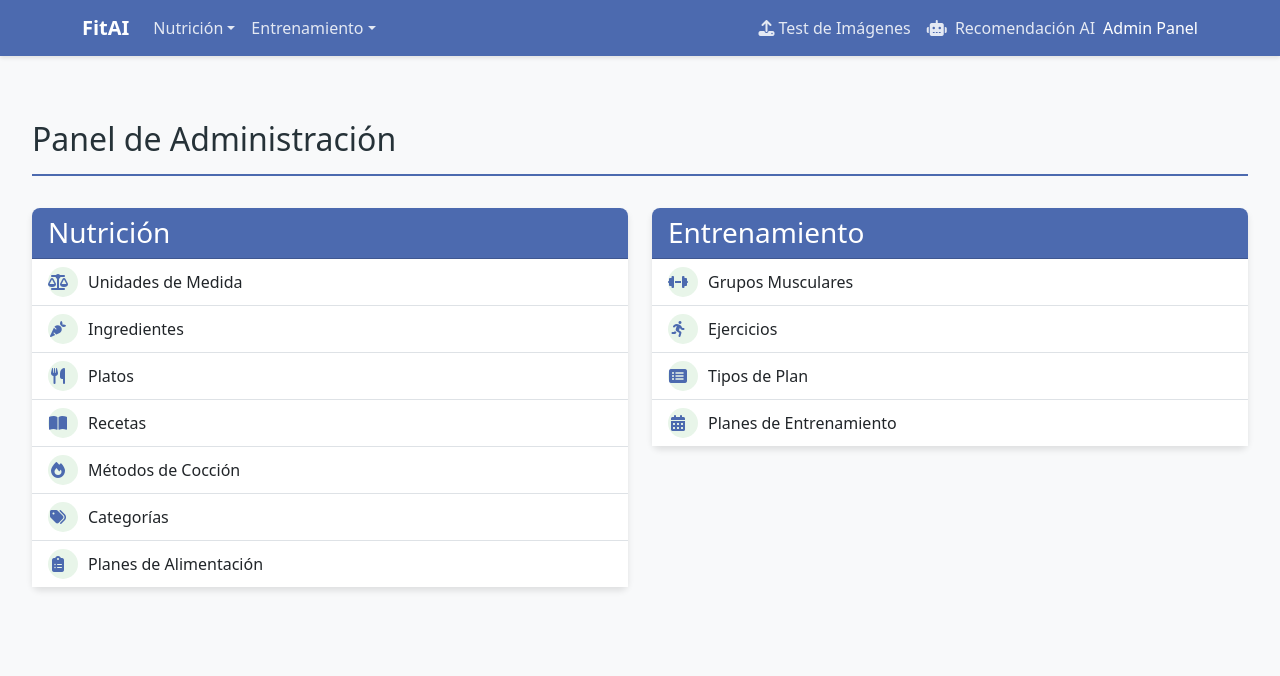
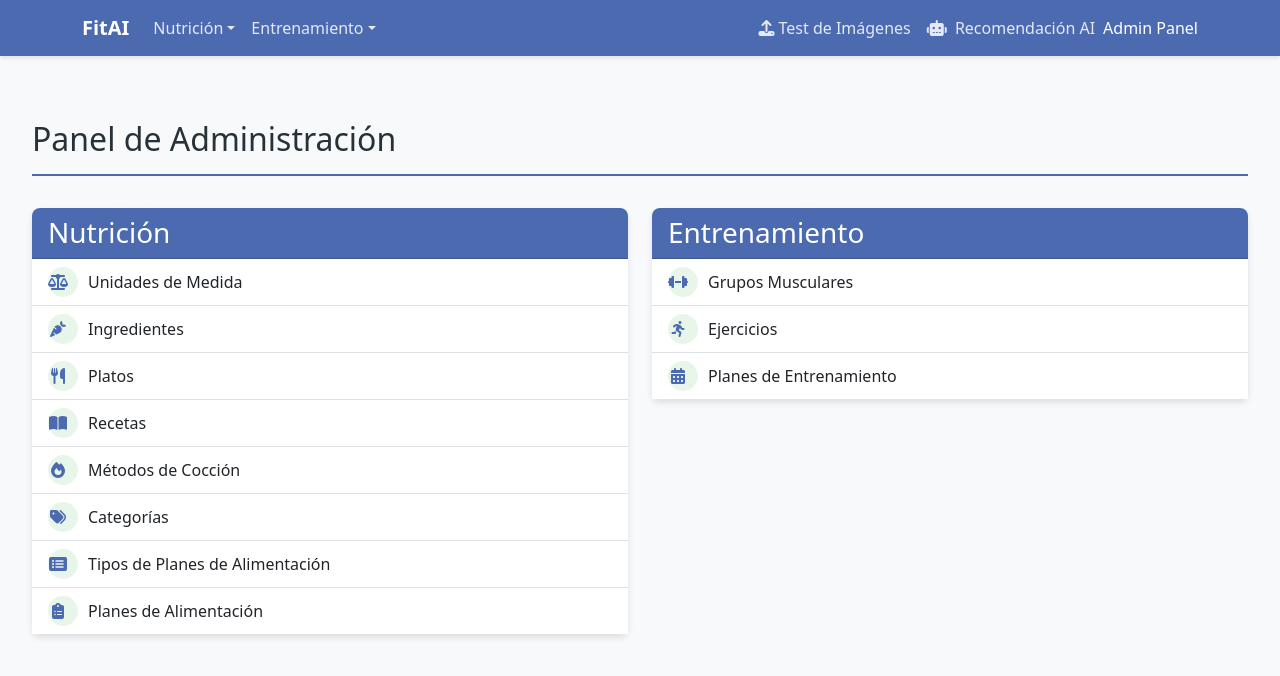
Before and after one commit to WernerHolters/fitai-web, a React (Vite) app: page / in a window 1280 px wide. Shown: the top 676 px of the page. Built offline with nearby package versions, Linux system fonts and the light colour scheme.

Commit message:
fix(AdminDashboard): change meal plan types menu location
Los tipos de plan hacen alusión a los tipos de planes de comida, no tipos de planes de entrenamiento.

Closes #8

```diff
--- a/src/Pages/AdminDashboard.jsx
+++ b/src/Pages/AdminDashboard.jsx
@@ -37,6 +37,10 @@ export default function AdminDashboard() {
                   <div className="icon-container"><i className="fas fa-tags"></i></div>
                   Categorías
                 </Link>
+                <Link to="/plan-types" className="list-group-item list-group-item-action">
+                  <div className="icon-container"><i className="fas fa-list-alt"></i></div>
+                  Tipos de Planes de Alimentación
+                </Link>
                 <Link to="/meal-plans" className="list-group-item list-group-item-action">
                   <div className="icon-container"><i className="fas fa-clipboard-list"></i></div>
                   Planes de Alimentación
@@ -61,10 +65,6 @@ export default function AdminDashboard() {
                   <div className="icon-container"><i className="fas fa-running"></i></div>
                   Ejercicios
                 </Link>
-                <Link to="/plan-types" className="list-group-item list-group-item-action">
-                  <div className="icon-container"><i className="fas fa-list-alt"></i></div>
-                  Tipos de Plan
-                </Link>
                 <Link to="/workout-plans" className="list-group-item list-group-item-action">
                   <div className="icon-container"><i className="fas fa-calendar-alt"></i></div>
                   Planes de Entrenamiento
```
